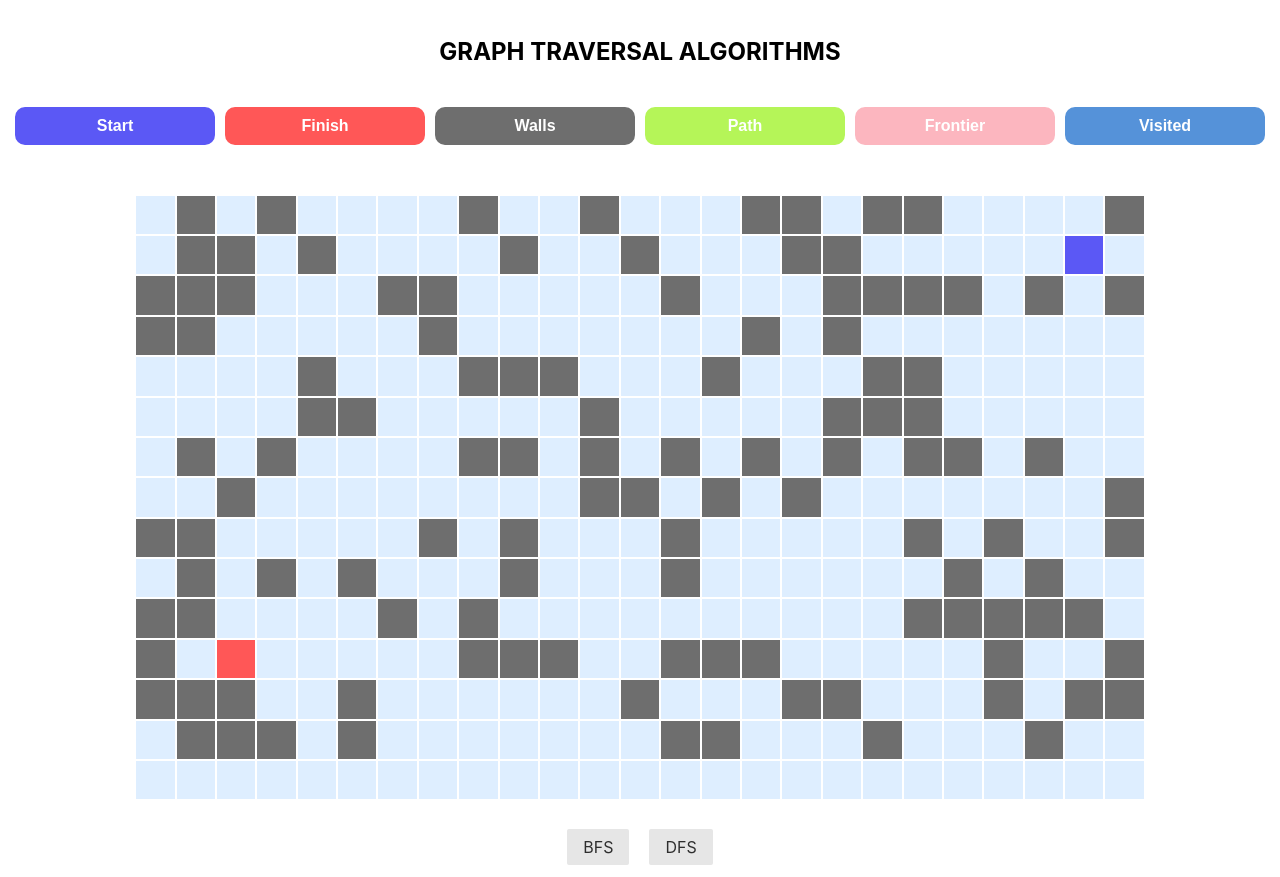
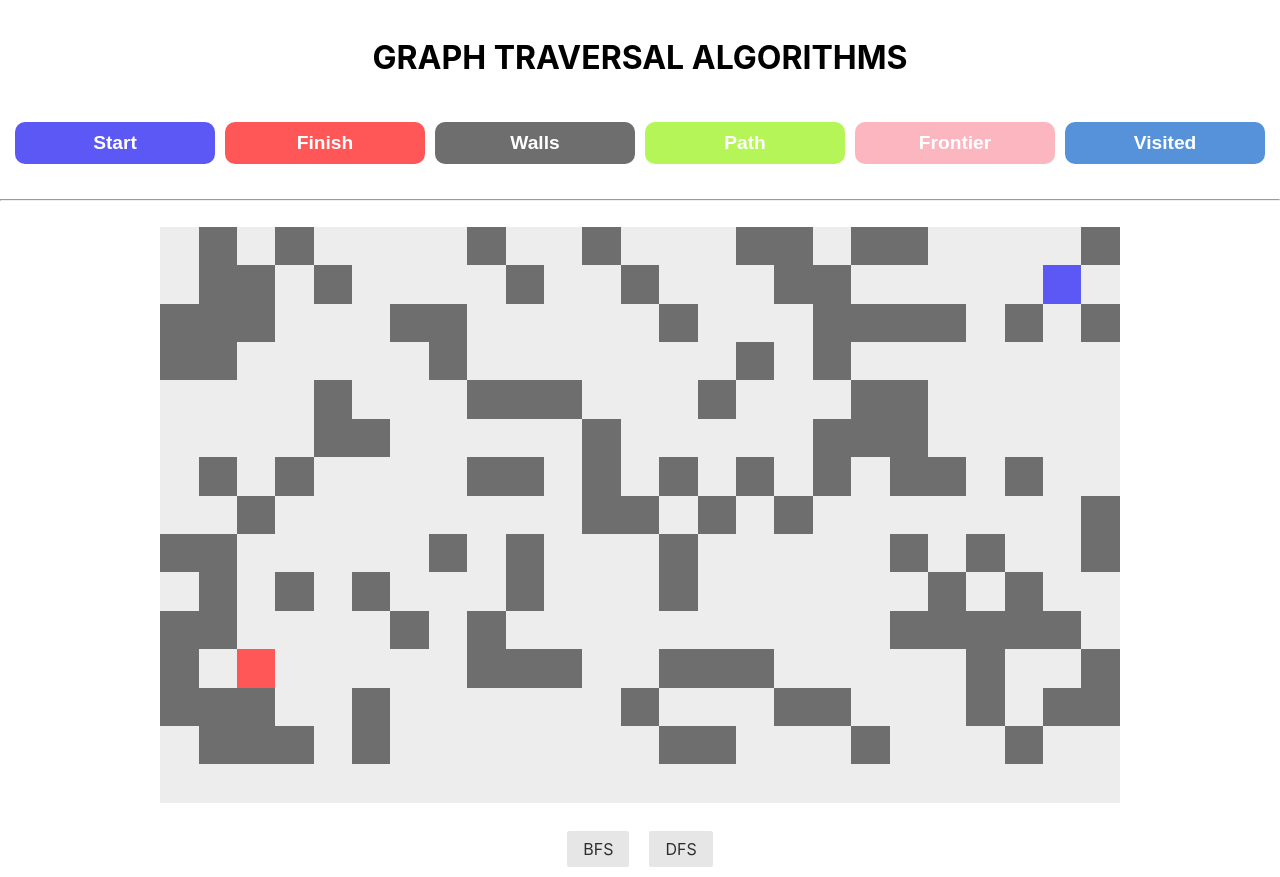
Before and after one commit to ytm127/path-finding-visualizer, a React (Create React App) app: page / in a window 1280 px wide. Built offline with nearby package versions, Linux system fonts and the light colour scheme.

Commit message:
took out borders of nodes, looks kinda cool

```diff
--- a/src/App.js
+++ b/src/App.js
@@ -1,23 +1,108 @@
 import React from 'react';
 import './App.css';
-import Grid from './components/Grid'
+import Grid from './components/Grid';
 
 function App() {
-  return (
-    <div className="App">
-      <br/>
-      <h2>GRAPH TRAVERSAL ALGORITHMS</h2>
-      <div className="pure-g" style={{margin:10}}>
-    <div className="pure-u-1-6"><p style={{borderRadius:15 ,border:'white solid thick' ,color:"white", padding:10,fontWeight:700 , background:'#5b58f5'}}>Start</p></div>
-    <div className="pure-u-1-6"><p style={{borderRadius:15 ,border:'white solid thick' ,color:"white", padding:10,fontWeight:700 , background:'#ff5757'}}>Finish</p></div>
-    <div className="pure-u-1-6"><p style={{borderRadius:15 ,border:'white solid thick' ,color:"white", padding:10,fontWeight:700 , background:'#6e6e6e'}}>Walls</p></div>
-    <div className="pure-u-1-6"><p style={{borderRadius:15 ,border:'white solid thick' ,color:"white", padding:10,fontWeight:700 , background:'#b5f558'}}>Path</p></div>
-    <div className="pure-u-1-6"><p style={{borderRadius:15 ,border:'white solid thick' ,color:"white", padding:10,fontWeight:700 , background:'#fcb6bf'}}>Frontier</p></div>
-    <div className="pure-u-1-6"><p style={{borderRadius:15 ,border:'white solid thick' ,color:"white", padding:10,fontWeight:700 , background:'#5592d9'}}>Visited</p></div>
-</div>
-      <Grid/>
-    </div>
-  );
+	return (
+		<div className="App">
+			<br />
+			<h1>GRAPH TRAVERSAL ALGORITHMS</h1>
+			<div className="pure-g" style={{ margin: 10 }}>
+				<div className="pure-u-1-6">
+					<p
+						style={{
+							borderRadius: 15,
+							border: 'white solid thick',
+							color: 'white',
+							padding: 10,
+              fontWeight: 700,
+              fontSize:'1.5vw',
+							background: '#5b58f5'
+						}}
+					>
+						Start
+					</p>
+				</div>
+				<div className="pure-u-1-6">
+					<p
+						style={{
+							borderRadius: 15,
+							border: 'white solid thick',
+							color: 'white',
+							padding: 10,
+              fontWeight: 700,
+              fontSize:'1.5vw',
+							background: '#ff5757'
+						}}
+					>
+						Finish
+					</p>
+				</div>
+				<div className="pure-u-1-6">
+					<p
+						style={{
+							borderRadius: 15,
+							border: 'white solid thick',
+							color: 'white',
+							padding: 10,
+              fontWeight: 700,
+              fontSize:'1.5vw',
+							background: '#6e6e6e'
+						}}
+					>
+						Walls
+					</p>
+				</div>
+				<div className="pure-u-1-6">
+					<p
+						style={{
+							borderRadius: 15,
+							border: 'white solid thick',
+							color: 'white',
+							padding: 10,
+              fontWeight: 700,
+              fontSize:'1.5vw',
+							background: '#b5f558'
+						}}
+					>
+						Path
+					</p>
+				</div>
+				<div className="pure-u-1-6">
+					<p
+						style={{
+							borderRadius: 15,
+							border: 'white solid thick',
+							color: 'white',
+							padding: 10,
+              fontWeight: 700,
+              fontSize:'1.5vw',
+							background: '#fcb6bf'
+						}}
+					>
+						Frontier
+					</p>
+				</div>
+				<div className="pure-u-1-6">
+					<p
+						style={{
+							borderRadius: 15,
+							border: 'white solid thick',
+							color: 'white',
+							padding: 10,
+              fontWeight: 700,
+              fontSize:'1.5vw',
+							background: '#5592d9'
+						}}
+					>
+						Visited
+					</p>
+				</div>
+			</div>
+			<hr/>
+      <Grid />
+		</div>
+	);
 }
 
 export default App;
--- a/src/components/Node.js
+++ b/src/components/Node.js
@@ -10,10 +10,10 @@ class Node extends React.Component {
 			if(isPath) return '#b5f558'
             if(isFrontierNode) return '#fcb6bf'
 			if(hasBeenVisited) return '#5592d9'
-			else return '#deeeff'
+			else return '#ededed'
 		};
 
-		return <div style={{ background: bg(), height: '3vw', width: '3vw', display: 'inline-block', border:'white solid thin' }}> &nbsp;</div>;
+		return <div style={{ background: bg(), height: '3vw', width: '3vw', display: 'inline-block', border:'none' }}> &nbsp;</div>;
 	}
 }
 
```
